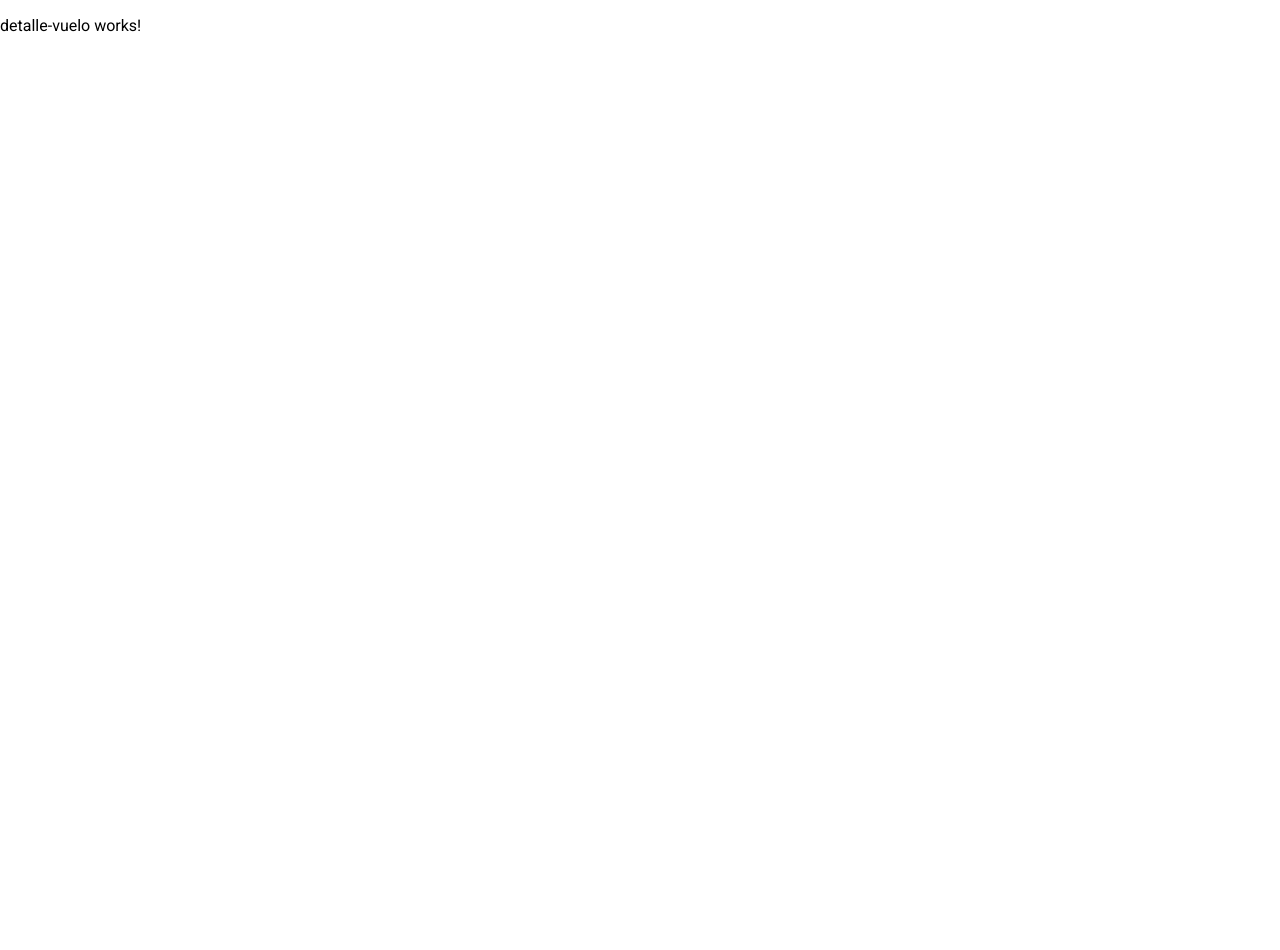
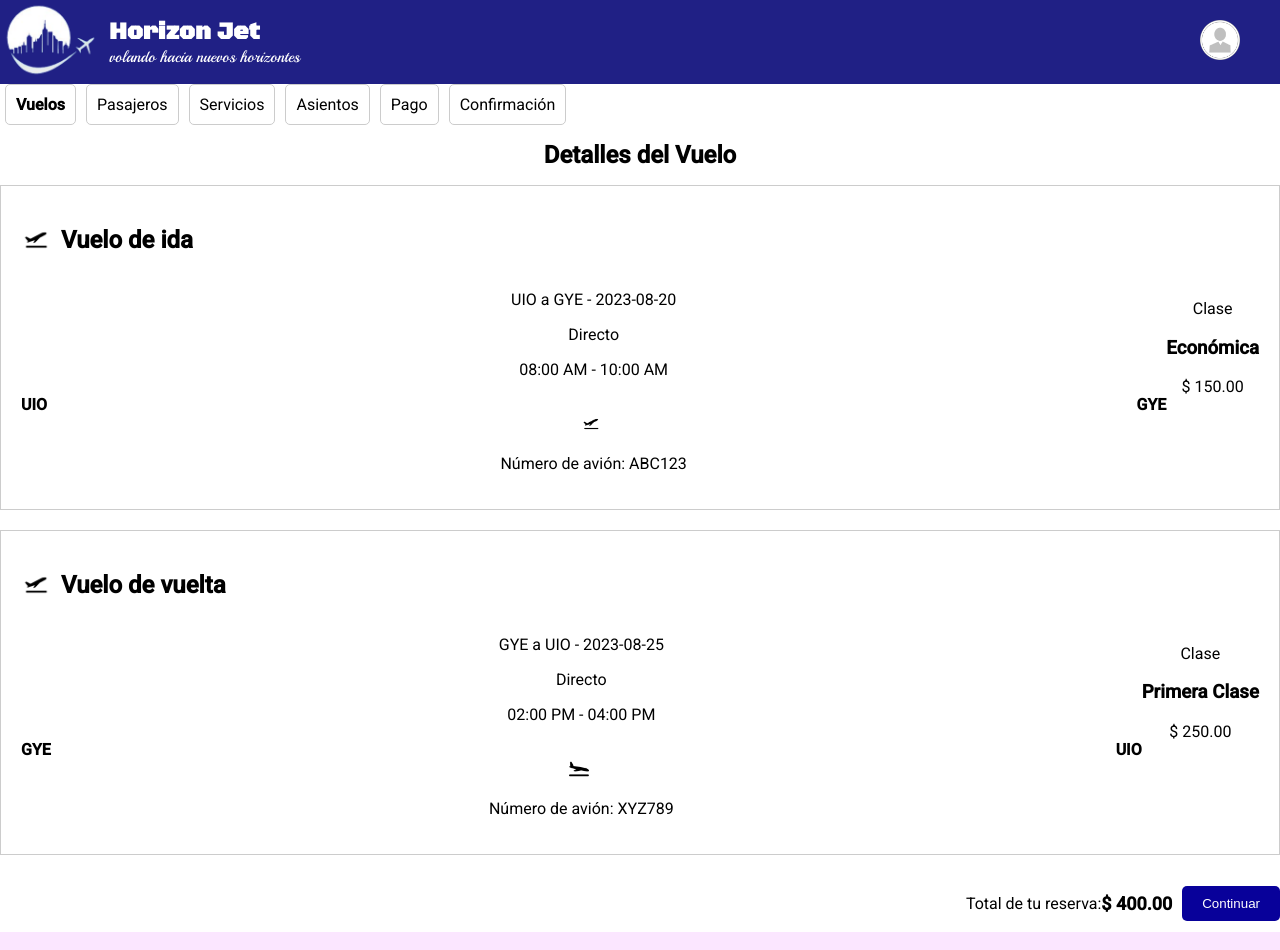
Before and after one commit to R00rss/proy_softwareII, an Angular app in the folder proyFE/: page /detalle-vuelo in a window 1280 px wide. Shown: the top 950 px of the page. Before the commit the page ends 816 px from the top, so only its background shows below. Built offline with nearby package versions, Linux system fonts and the light colour scheme.

Commit message:
detalle-vuelo

```diff
--- a/proyFE/src/app/detalle-vuelo/detalle-vuelo.component.css
+++ b/proyFE/src/app/detalle-vuelo/detalle-vuelo.component.css
@@ -0,0 +1,147 @@
+body {
+    font-family: Arial, sans-serif;
+    display: flex;
+    justify-content: center;
+    align-items: center;
+    height: 100vh;
+    margin: 0;
+    background-color: #f4f4f4;
+  }
+
+  .sequence {
+    display: flex;
+    align-items: center;
+  }
+
+  .step {
+    padding: 10px;
+    border: 1px solid #ccc;
+    background-color: #fff;
+    border-radius: 5px;
+    margin: 0 5px;
+    cursor: pointer;
+  }
+
+  .active {
+    font-weight: bold;
+  }
+  /*Titulo*/
+  .page-header {
+    text-align: center;
+    margin-bottom: 20px;
+  }
+
+  .page-header h1 {
+    font-size: 24px;
+    font-weight: bold;
+  }
+
+  /*vuelos*/
+  /* Estilos generales */
+body {
+    margin: 0;
+    padding: 0;
+    font-family: Arial, sans-serif;
+    display: flex;
+    flex-direction: column;
+    min-height: 100vh;
+  }
+
+  .wrapper {
+    flex: 1;
+    display: flex;
+    flex-direction: column;
+  }
+
+  /* Estilos para el encabezado */
+  .page-header {
+    text-align: center;
+    margin-bottom: 20px;
+  }
+
+  .page-header h1 {
+    font-size: 24px;
+    font-weight: bold;
+  }
+
+  /* Estilos para el contenido */
+  .content {
+    flex: 1;
+    padding: 20px;
+  }
+
+  /* Estilos para los detalles del vuelo */
+  .flight-details {
+    display: flex;
+    justify-content: space-between;
+    align-items: center;
+    border: 1px solid #ccc;
+    padding: 20px;
+    margin-bottom: 20px;
+  }
+
+  .flight-info {
+    flex: 1;
+  }
+
+  .flight-header {
+    display: flex;
+    align-items: center;
+    margin-bottom: 10px;
+  }
+
+  .flight-header img {
+    width: 30px;
+    height: 30px;
+    margin-right: 10px;
+  }
+
+  .cities {
+    display: flex;
+    justify-content: space-between;
+    align-items: center;
+    margin-top: 10px;
+  }
+
+  .plane-icon {
+    width: 20px; /* Ajusta el tamaño de la imagen */
+    height: 20px;
+    margin-right: 5px; /* Ajusta el espaciado entre la imagen y el texto */
+  }
+
+  .cities span {
+    font-weight: bold;
+  }
+
+  .class-info {
+    text-align: center;
+  }
+
+  /* Estilos para el pie de página */
+  .page-footer {
+    text-align: center;
+    padding: 10px;
+    background-color: #f4f4f4;
+  }
+
+  .total-section {
+    display: flex;
+    justify-content: flex-end;
+    align-items: center;
+    margin-top: 20px;
+  }
+
+  .total-amount {
+    font-size: 18px;
+    font-weight: bold;
+    margin-right: 10px;
+  }
+
+  .continue-button {
+    background-color: #08019a;
+    color: #fff;
+    padding: 10px 20px;
+    border: none;
+    border-radius: 5px;
+    cursor: pointer;
+  }
--- a/proyFE/src/app/detalle-vuelo/detalle-vuelo.component.html
+++ b/proyFE/src/app/detalle-vuelo/detalle-vuelo.component.html
@@ -1 +1,97 @@
-<p>detalle-vuelo works!</p>
+<app-cabecera></app-cabecera>
+<div class="sequence">
+    <div class="step active">Vuelos</div>
+    <div class="step">Pasajeros</div>
+    <div class="step">Servicios</div>
+    <div class="step">Asientos</div>
+    <div class="step">Pago</div>
+    <div class="step">Confirmación</div>
+</div>
+<div class="page-header">
+    <h1>Detalles del Vuelo</h1>
+
+      <!-- Detalles de Ida -->
+    <div *ngIf="tipoVuelo === 'ida'">
+        <div class="flight-details">
+          <div class="flight-info">
+            <div class="flight-header">
+                <img src="../../assets/iconos/Desde.png" alt="Icono de vuelo">
+              <h2>Vuelo de ida</h2>
+            </div>
+            <p>{{ origenIda }} a {{ destinoIda }} - {{ fechaVueloIda }}</p>
+            <p>Directo</p>
+            <p>{{ horaSalidaIda }} - {{ horaLlegadaIda }}</p>
+            <div class="cities">
+              <span>{{ origenIda }}</span>
+              <span>{{ destinoIda }}</span>
+            </div>
+            <img class="plane-icon" src="../../assets/iconos/Desde.png" alt="Icono de avión">
+            <p>Número de avión: {{ numeroAvionIda }}</p>
+          </div>
+          <div class="class-info">
+            <p>Clase</p>
+            <h3>{{ tipoClaseIda }}</h3>
+            <p>$ {{ costoBoletoIda | number:'1.2-2' }}</p>
+          </div>
+        </div>
+      </div>
+
+      <!-- Detalles de Ida y Vuelta -->
+      <div *ngIf="tipoVuelo === 'idaVuelta'">
+        <div class="flight-details">
+          <div class="flight-info">
+            <div class="flight-header">
+              <img src="../../assets/iconos/Desde.png" alt="Icono de vuelo">
+              <h2>Vuelo de ida</h2>
+            </div>
+            <p>{{ origenIda }} a {{ destinoIda }} - {{ fechaVueloIda }}</p>
+            <p>Directo</p>
+            <p>{{ horaSalidaIda }} - {{ horaLlegadaIda }}</p>
+            <div class="cities">
+              <span>{{ origenIda }}</span>
+              <span>{{ destinoIda }}</span>
+            </div>
+            <img class="plane-icon" src="../../assets/iconos/Desde.png" alt="Icono de avión">
+            <p>Número de avión: {{ numeroAvionIda }}</p>
+          </div>
+          <div class="class-info">
+            <p>Clase</p>
+            <h3>{{ tipoClaseIda }}</h3>
+            <p>$ {{ costoBoletoIda | number:'1.2-2' }}</p>
+          </div>
+        </div>
+
+        <div class="flight-details">
+          <div class="flight-info">
+            <div class="flight-header">
+            <img class="plane-icon" src="../../assets/iconos/Desde.png" alt="Icono de avión">
+              <h2>Vuelo de vuelta</h2>
+            </div>
+            <p>{{ destinoIda }} a {{ origenIda }} - {{ fechaVueloVuelta }}</p>
+            <p>Directo</p>
+            <p>{{ horaSalidaVuelta }} - {{ horaLlegadaVuelta }}</p>
+            <div class="cities">
+              <span>{{ destinoIda }}</span>
+              <span>{{ origenIda }}</span>
+            </div>
+            <img class="plane-icon" src="../../assets/iconos/Hacia.png" alt="Icono de avión">
+            <p>Número de avión: {{ numeroAvionVuelta }}</p>
+          </div>
+          <div class="class-info">
+            <p>Clase</p>
+            <h3>{{ tipoClaseVuelta }}</h3>
+            <p>$ {{ costoBoletoVuelta | number:'1.2-2' }}</p>
+          </div>
+        </div>
+      </div>
+
+      <div class="total-section">
+        <p>Total de tu reserva:</p>
+        <p class="total-amount">$ {{ totalReserva | number:'1.2-2' }}</p>
+        <button class="continue-button">Continuar</button>
+      </div>
+
+
+
+<app-pie></app-pie>
+</div>
--- a/proyFE/src/app/detalle-vuelo/detalle-vuelo.component.ts
+++ b/proyFE/src/app/detalle-vuelo/detalle-vuelo.component.ts
@@ -1,10 +1,36 @@
-import { Component } from '@angular/core';
+import { Component, OnInit } from '@angular/core';
 
 @Component({
   selector: 'app-detalle-vuelo',
   templateUrl: './detalle-vuelo.component.html',
   styleUrls: ['./detalle-vuelo.component.css']
 })
-export class DetalleVueloComponent {
+export class DetalleVueloComponent  {
+
+  tipoVuelo: string = 'idaVuelta'; // Supongamos que "idaVuelta" es el valor predeterminado
+
+  // Ejemplo:
+  // Detalles de ida
+  origenIda: string = 'UIO';
+  destinoIda: string = 'GYE';
+  fechaVueloIda: string = '2023-08-20';
+  horaSalidaIda: string = '08:00 AM';
+  horaLlegadaIda: string = '10:00 AM';
+  numeroAvionIda: string = 'ABC123';
+  tipoClaseIda: string = 'Económica';
+  costoBoletoIda: number = 150.00;
+
+  // Detalles de vuelta
+  origenVuelta: string = 'GYE';
+  destinoVuelta: string = 'UIO';
+  fechaVueloVuelta: string = '2023-08-25';
+  horaSalidaVuelta: string = '02:00 PM';
+  horaLlegadaVuelta: string = '04:00 PM';
+  numeroAvionVuelta: string = 'XYZ789';
+  tipoClaseVuelta: string = 'Primera Clase';
+  costoBoletoVuelta: number = 250.00;
+
+
+  totalReserva: number = 400.00; // Ejemplo de total, reemplaza con tu lógica real
 
 }
```
